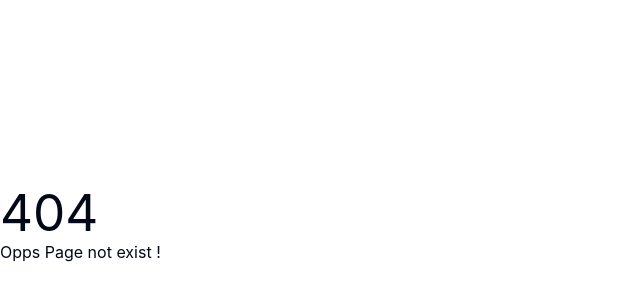
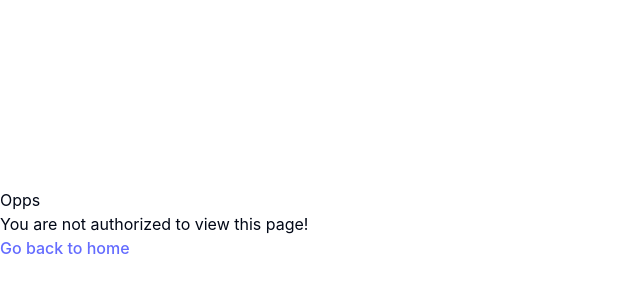
Before and after one commit to MostafaShahat2021/ECommerce-App, a React (Vite) app in the folder clint/: page /unauth-page in a window 1280 px wide. Before the commit this address had no page. Shown: the part 176-476 px from the top of the page, without its empty margins (0-640 px from the left). Built offline with nearby package versions, Linux system fonts and the light colour scheme.

Commit message:
Update not found bage

```diff
--- a/clint/src/App.jsx
+++ b/clint/src/App.jsx
@@ -14,44 +14,58 @@ import ShoppingListing from './pages/shopping-view/listing';
 import ShoppingCheckout from './pages/shopping-view/checkout';
 import ShoppingAccount from './pages/shopping-view/account';
 import CheckAuth from './components/common/check-auth';
+import UnauthPage from './pages/unauth-page';
 
 function App() {
   //test CheckAuth
-  const isAuthenticated = false
-  const user = null
+  const isAuthenticated = true;
+  const user = {
+    name: 'Mostafa',
+    role: 'user',
+  };
   return (
     <div className="flex flex-col overflow-hidden bg-white">
       {/* common component */}
-      {/* <h2>Header Component</h2> 1:19*/}
+      {/* <h2>Header Component</h2> */}
       <Routes>
-        <Route path="/auth" element={
+        <Route
+          path="/auth"
+          element={
             <CheckAuth isAuthenticated={isAuthenticated} user={user}>
               <AuthLayout />
             </CheckAuth>
-        }>
+          }
+        >
           <Route path="login" element={<AuthLogin />} />
           <Route path="register" element={<AuthRegister />} />
         </Route>
-        <Route path="/admin" element={
+        <Route
+          path="/admin"
+          element={
             <CheckAuth isAuthenticated={isAuthenticated} user={user}>
               <AdminLayout />
             </CheckAuth>
-        }>
+          }
+        >
           <Route path="dashboard" element={<AdminDashboard />} />
           <Route path="products" element={<AdminProducts />} />
           <Route path="orders" element={<AdminOrders />} />
           <Route path="features" element={<AdminFeatures />} />
         </Route>
-        <Route path="/shop" element={
+        <Route
+          path="/shop"
+          element={
             <CheckAuth isAuthenticated={isAuthenticated} user={user}>
               <ShoppingLayout />
             </CheckAuth>
-        }>
+          }
+        >
           <Route path="home" element={<ShoppingHome />} />
           <Route path="listing" element={<ShoppingListing />} />
           <Route path="checkout" element={<ShoppingCheckout />} />
           <Route path="account" element={<ShoppingAccount />} />
         </Route>
+        <Route path="/unauth-page" element={<UnauthPage />} />
         <Route path="*" element={<NotFound />} />
       </Routes>
     </div>
--- a/clint/src/components/common/check-auth.jsx
+++ b/clint/src/components/common/check-auth.jsx
@@ -29,7 +29,7 @@ export default function CheckAuth({ isAuthenticated, user, children }) {
     user?.role !== 'admin' &&
     location.pathname.includes('admin')
   ) {
-    return <Navigate to="/unauth=page" />;
+    return <Navigate to="/unauth-page" />;
   }
   // redirect admin to dashboard
   if (
--- a/clint/src/pages/not-found/index.jsx
+++ b/clint/src/pages/not-found/index.jsx
@@ -1,8 +1,11 @@
+import { Link } from 'react-router-dom';
+
 export default function NotFound() {
   return (
     <div>
       <h1>404</h1>
       <p> Opps Page not exist !</p>
+      <Link to="/auth/login">Go back to home</Link>
     </div>
   );
 }
--- /dev/null
+++ b/clint/src/pages/unauth-page/index.jsx
@@ -0,0 +1,11 @@
+import { Link } from 'react-router-dom';
+
+export default function UnauthPage() {
+  return (
+    <div >
+      <h2>Opps </h2>
+      <p>You are not authorized to view this page!</p>
+      <Link to="/auth/login">Go back to home</Link>
+    </div>
+  )
+}
```
Lines whose indentation alone changed are shown as unchanged.
